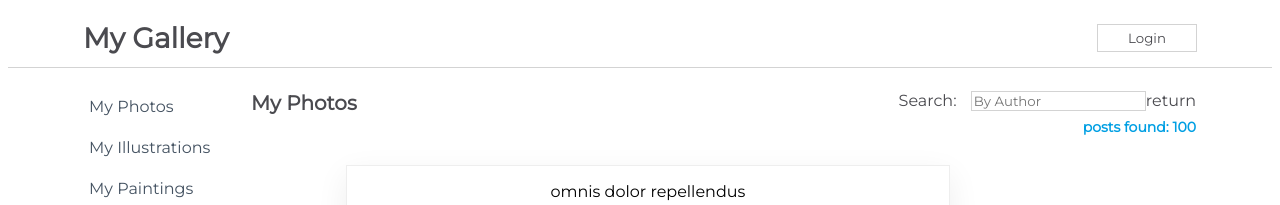
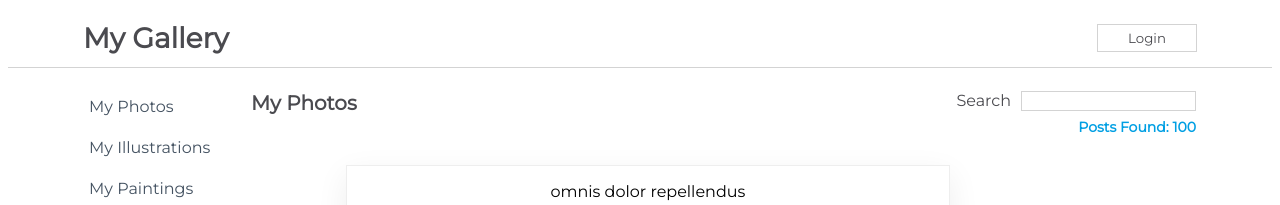
Before and after one commit to niclastanskanen/react-challenge, a React (Create React App) app in the folder my-app/: page / in a window 1280 px wide. Shown: the top 205 px of the page. Built offline with nearby package versions, Linux system fonts and the light colour scheme.

Commit message:
add hooks to content

```diff
--- a/my-app/src/App.js
+++ b/my-app/src/App.js
@@ -2,7 +2,8 @@
 import Sidebar from './components/Sidebar';
 // import NavBarSimple from './components/NavBarSimple';
 import NavBarForm from './components/NavBarForm';
-import Content from './components/Content';
+// import Content from './components/Content';
+import ContentHooks from './components/ContentHooks';
 
 
 function App() {
@@ -11,7 +12,8 @@
       <NavBarForm />
       {/* <NavBarSimple /> */}
       <Sidebar />
-      <Content />
+      {/* <Content /> */}
+      <ContentHooks />
     </div>
   );
 }
--- /dev/null
+++ b/my-app/src/components/ContentHooks.js
@@ -0,0 +1,55 @@
+import React, {useState, useEffect} from "react";
+import css from "./css/Content.module.css";
+import {savedPosts} from "../posts.json";
+import PostItem from "./PostItem";
+import Loader from "./Loader";
+
+function ContentHooks() {
+    const [isLoaded, setIsLoaded] = useState(false);
+    const [fetchedPosts, setFetchedPosts] = useState([]);
+
+    useEffect(()=>{
+        setTimeout(() => {
+            setIsLoaded(true);
+            setFetchedPosts(savedPosts);
+        }, 2000)
+    }, []);
+
+    const handleChange = (e) => {
+        const name = e.target.value.toLowerCase();
+        const filteredPosts = savedPosts.filter((post)=>{
+            return post.name.toLowerCase().includes(name);
+        })
+
+        setFetchedPosts(filteredPosts)
+    }
+
+    return (
+        <div className={css.Content}>
+            <div className={css.TitleBar}>
+                <h1>My Photos</h1>
+                <form>
+                    <label htmlFor="searchinput">Search</label>
+                    <input
+                    type="search"
+                    id="searchinput"
+                    onChange={(e)=>{handleChange(e)}}
+                    />
+                    <h4>Posts Found: {fetchedPosts.length}</h4>
+                </form>
+
+            </div>
+            <div className={css.SearchResults}>
+                {
+                    isLoaded ?
+                    <PostItem savedPosts={fetchedPosts} />
+                    : <Loader />
+
+                }
+
+            </div>
+        </div>
+    )
+}
+
+export default ContentHooks
```
